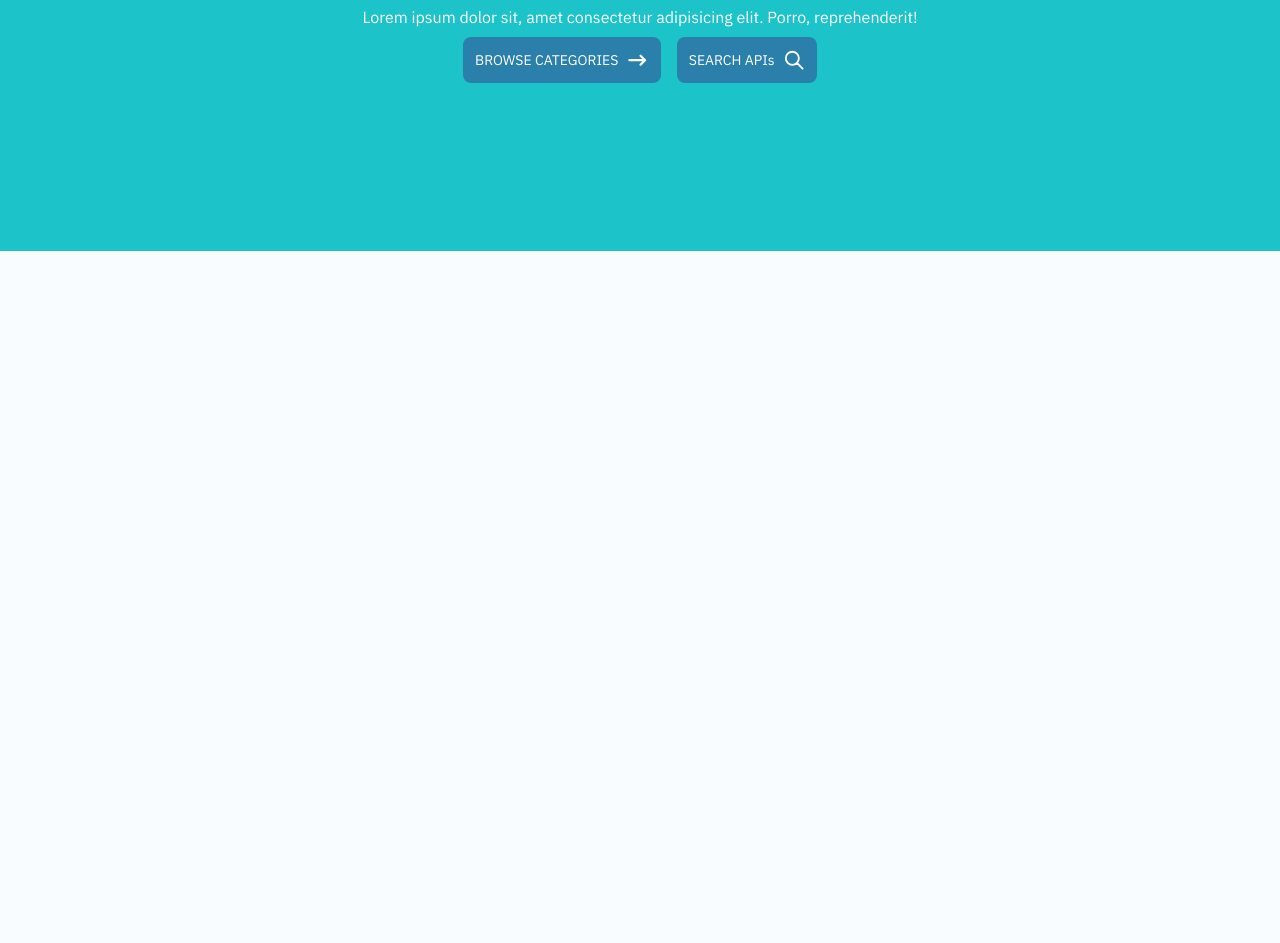
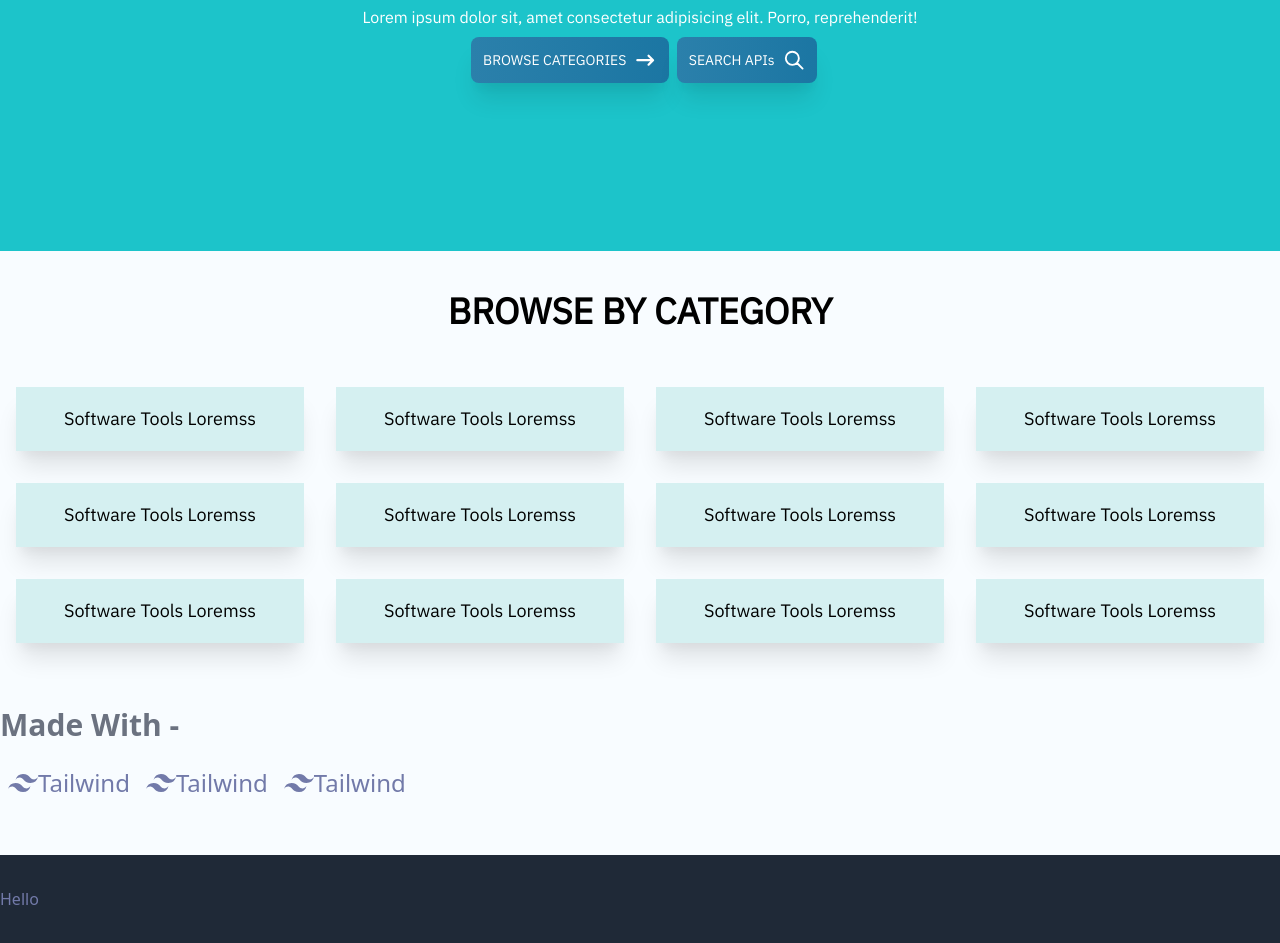
Before and after one commit to MasterBrian99/public-apis-frontend, a React (Create React App) app: page / in a window 1280 px wide. Shown: the part 303-1246 px from the top of the page. Before the commit the page ends 800 px from the top, so only its background shows below. Built offline with nearby package versions, Linux system fonts and the light colour scheme.

Commit message:
complete home page

```diff
--- /dev/null
+++ b/src/components/CategoryItem/CategoryItem.tsx
@@ -0,0 +1,11 @@
+import React from "react";
+
+const CategoryItem = () => {
+  return (
+    <div className="flex items-center justify-center h-16 max-w-full m-4 transition duration-500 transform shadow-xl cursor-pointer bg-aniston-light w-72 hover:scale-105">
+      <h3 className="text-lg text-black ">Software Tools Loremss </h3>
+    </div>
+  );
+};
+
+export default CategoryItem;
--- /dev/null
+++ b/src/components/Footer/Footer.tsx
@@ -0,0 +1,13 @@
+import React from "react";
+
+const Footer = () => {
+  return (
+    <div className="pt-8 pb-8 bg-gray-800">
+      <div className="container flex items-center justify-start mx-auto">
+        <h1>Hello</h1>
+      </div>
+    </div>
+  );
+};
+
+export default Footer;
--- a/src/components/Hero/Hero.tsx
+++ b/src/components/Hero/Hero.tsx
@@ -1,7 +1,5 @@
 import React from "react";
-import {HiArrowNarrowRight,HiOutlineSearch} from 'react-icons/hi';
-
-
+import { HiArrowNarrowRight, HiOutlineSearch } from "react-icons/hi";
 
 const Hero = () => {
   return (
@@ -14,11 +12,23 @@ const Hero = () => {
         reprehenderit!
       </p>
       <div className="flex pt-2 pb-2">
-        <a href="/" className="flex items-center justify-center p-3 mr-2 text-sm text-white rounded-lg bg-aquo">
-          BROWSE CATEGORIES <span className="pl-2"><HiArrowNarrowRight size={'1.4rem'}/></span>
+        <a
+          href="/"
+          className="flex items-center justify-center p-3 ml-2 text-sm text-white rounded-lg shadow-xl bg-aquo bg-gradient-to-r from-aquo to-aquo-dark hover:from-aquo-dark hover:to-aquo"
+        >
+          BROWSE CATEGORIES{" "}
+          <span className="pl-2">
+            <HiArrowNarrowRight size={"1.4rem"} />
+          </span>
         </a>
-        <a href="/" className="flex items-center justify-center p-3 ml-2 text-sm text-white rounded-lg bg-aquo ">
-          SEARCH APIs <span  className="pl-2"><HiOutlineSearch size={'1.4rem'}/></span>
+        <a
+          href="/"
+          className="flex items-center justify-center p-3 ml-2 text-sm text-white rounded-lg shadow-xl bg-aquo bg-gradient-to-r from-aquo to-aquo-dark hover:from-aquo-dark hover:to-aquo"
+        >
+          SEARCH APIs{" "}
+          <span className="pl-2">
+            <HiOutlineSearch size={"1.4rem"} />
+          </span>
         </a>
       </div>
     </div>
--- /dev/null
+++ b/src/components/HomeCategory/HomeCategory.tsx
@@ -0,0 +1,28 @@
+import React from "react";
+import CategoryItem from "../CategoryItem/CategoryItem";
+
+const HomeCategory = () => {
+  return (
+    <div className="flex flex-col items-center justify-center font-IBM-Plex">
+      <div className="pt-10 pb-10">
+        <h1 className="text-4xl font-bold text-black">BROWSE BY CATEGORY</h1>
+      </div>
+      <div className="container flex flex-wrap justify-center mx-auto">
+        <CategoryItem />
+        <CategoryItem />
+        <CategoryItem />
+        <CategoryItem />
+        <CategoryItem />
+        <CategoryItem />
+        <CategoryItem />
+        <CategoryItem />
+        <CategoryItem />
+        <CategoryItem />
+        <CategoryItem />
+        <CategoryItem />
+      </div>
+    </div>
+  );
+};
+
+export default HomeCategory;
--- /dev/null
+++ b/src/components/MadeIcon/MadeIcon.tsx
@@ -0,0 +1,13 @@
+import React from "react";
+import { SiTailwindcss } from "react-icons/si";
+
+const MadeIcon = () => {
+  return (
+    <div className="flex items-center justify-center m-2">
+      <SiTailwindcss size={30} />
+      <h4 className="text-2xl">Tailwind</h4>
+    </div>
+  );
+};
+
+export default MadeIcon;
--- /dev/null
+++ b/src/components/MadeInfo/MadeInfo.tsx
@@ -0,0 +1,17 @@
+import React from "react";
+import MadeIcon from "../MadeIcon/MadeIcon";
+
+const MadeInfo = () => {
+  return (
+    <div className="container pt-4 pb-4 mx-auto mt-8 mb-8">
+      <h1 className="pb-4 text-3xl font-bold text-gray-500">Made With -</h1>
+      <div className="flex ">
+        <MadeIcon />
+        <MadeIcon />
+        <MadeIcon />
+      </div>
+    </div>
+  );
+};
+
+export default MadeInfo;
--- a/src/screens/Home/Home.tsx
+++ b/src/screens/Home/Home.tsx
@@ -1,15 +1,19 @@
-import Hero from "../../components/Hero/Hero"
-import Navigation from "../../components/Navigation/Navigation"
-
-
+import Footer from "../../components/Footer/Footer";
+import Hero from "../../components/Hero/Hero";
+import HomeCategory from "../../components/HomeCategory/HomeCategory";
+import MadeInfo from "../../components/MadeInfo/MadeInfo";
+import Navigation from "../../components/Navigation/Navigation";
 
 const Home = () => {
-    return (
-        <div className="text-lighting-thief">
-            <Navigation/>
-            <Hero/>
-        </div>
-    )
-}
+  return (
+    <div className="text-lighting-thief">
+      <Navigation />
+      <Hero />
+      <HomeCategory />
+      <MadeInfo />
+      <Footer />
+    </div>
+  );
+};
 
-export default Home
+export default Home;
--- a/tailwind.config.js
+++ b/tailwind.config.js
@@ -8,7 +8,11 @@ module.exports = {
         "primary":"#F8FCFF",
         "secondary":"#1CC4CA",
         "aquo":"#2B80AB",
-        "aniston":"#2A8D91"
+        "aquo-dark":"#1B76A3",
+        "aniston":"#2A8D91",
+        "aniston-light":"#d5f0f1",
+        "blaco-traslucente":"#FFDFAA"
+
       },
       fontFamily: {
         'IBM-Plex': ['"IBM Plex Sans"', 'sans-serif'] // Ensure fonts with spaces have " " surrounding it.
```
Also changed, not shown: src/components/Navigation/Navigation.tsx (+6 -7 lines).
